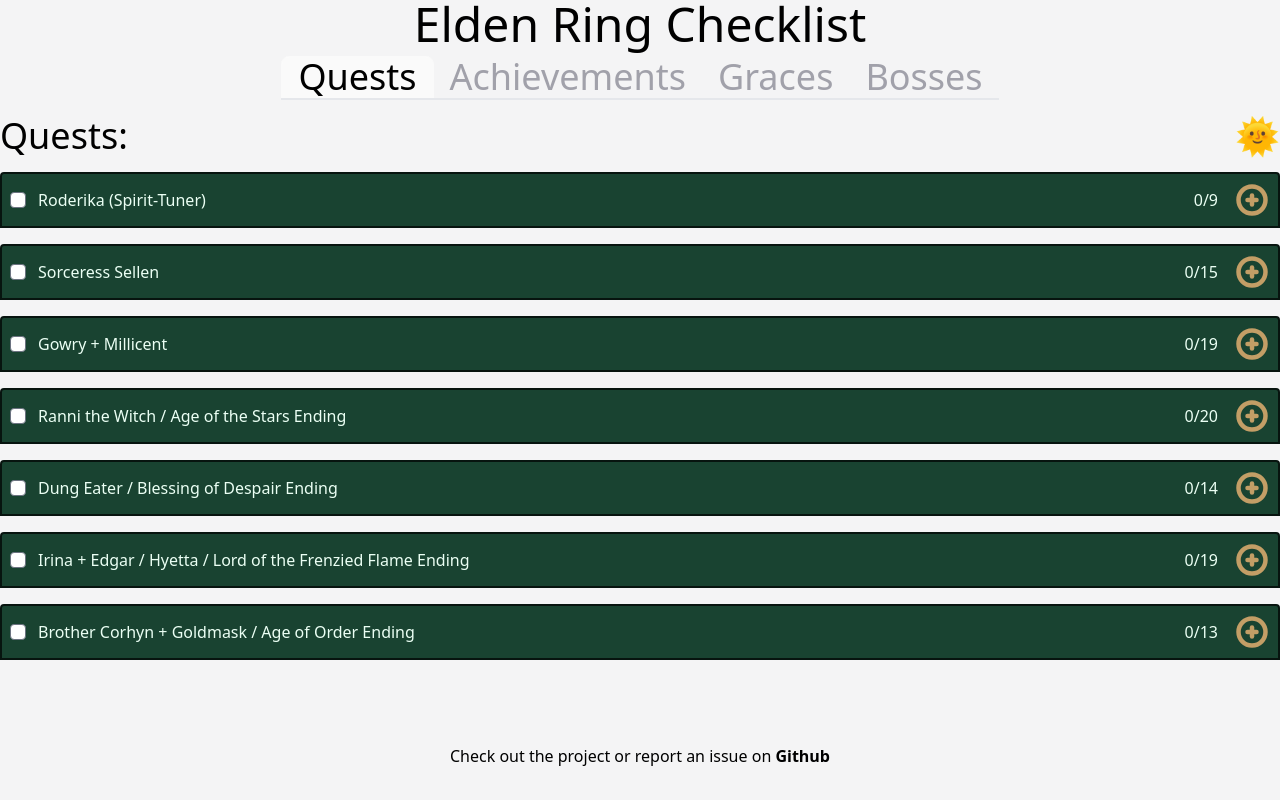
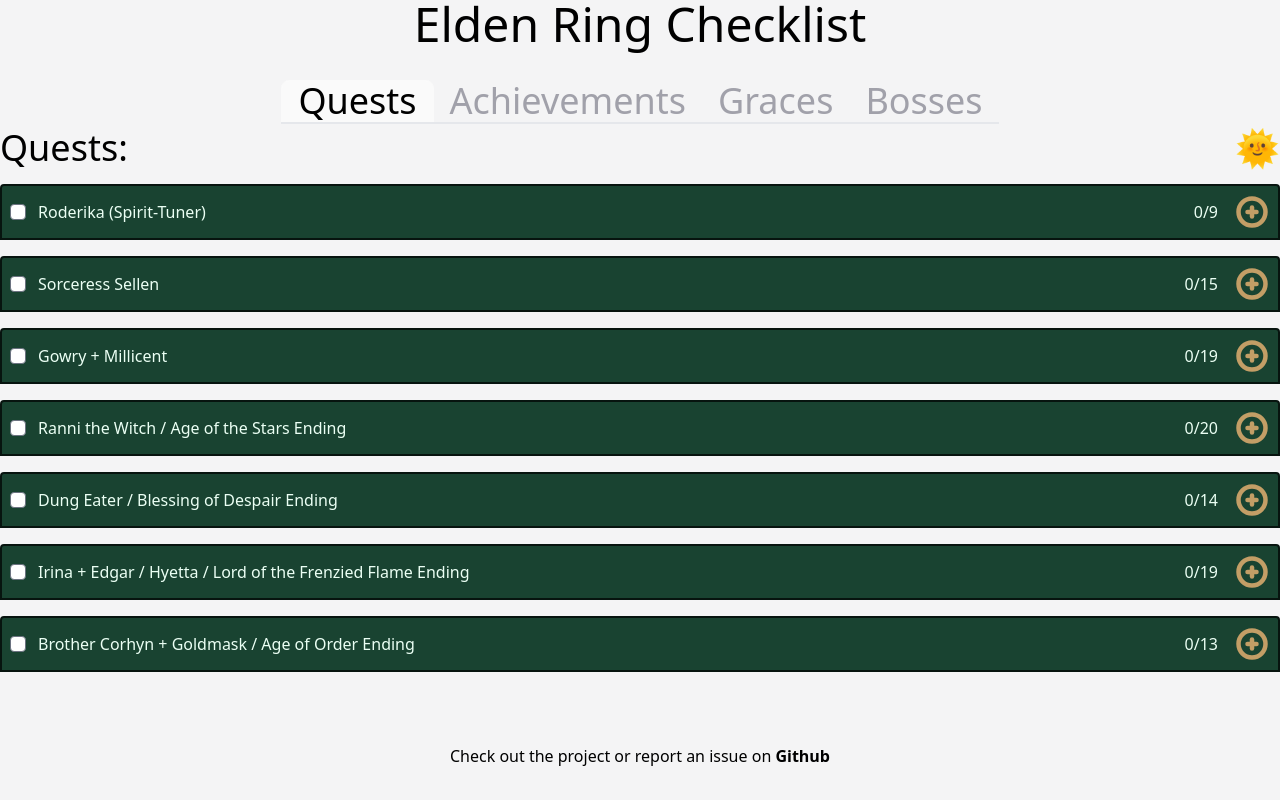
Before and after one commit to Gobluebro/Elden-Ring-Checklist, a Next.js app: page / in a window 1280 px wide. Built offline with nearby package versions, Linux system fonts and the light colour scheme.

Commit message:
some spacing changes

```diff
--- a/pages/index.tsx
+++ b/pages/index.tsx
@@ -19,7 +19,7 @@ const Home: NextPage = () => {
         <MetaAndIcons />
       </Head>
 
-      <header className="mb-2">
+      <header className="mb-8">
         <h1 className="flex justify-center text-2xl md:text-5xl">
           Elden Ring Checklist
         </h1>
@@ -28,7 +28,7 @@ const Home: NextPage = () => {
       <TabBar currentTab={currentTab} setCurrentTab={setCurrentTab} />
 
       <main className="flex-1 mx-2 md:m-0">
-        <div className="flex justify-between items-center leading-none my-4">
+        <div className="flex justify-between items-center leading-none mb-2 mt-1 ">
           <h2 className="text-lg md:text-4xl">{TabNames[currentTab]}:</h2>
           <DarkModeToggle />
         </div>
```
